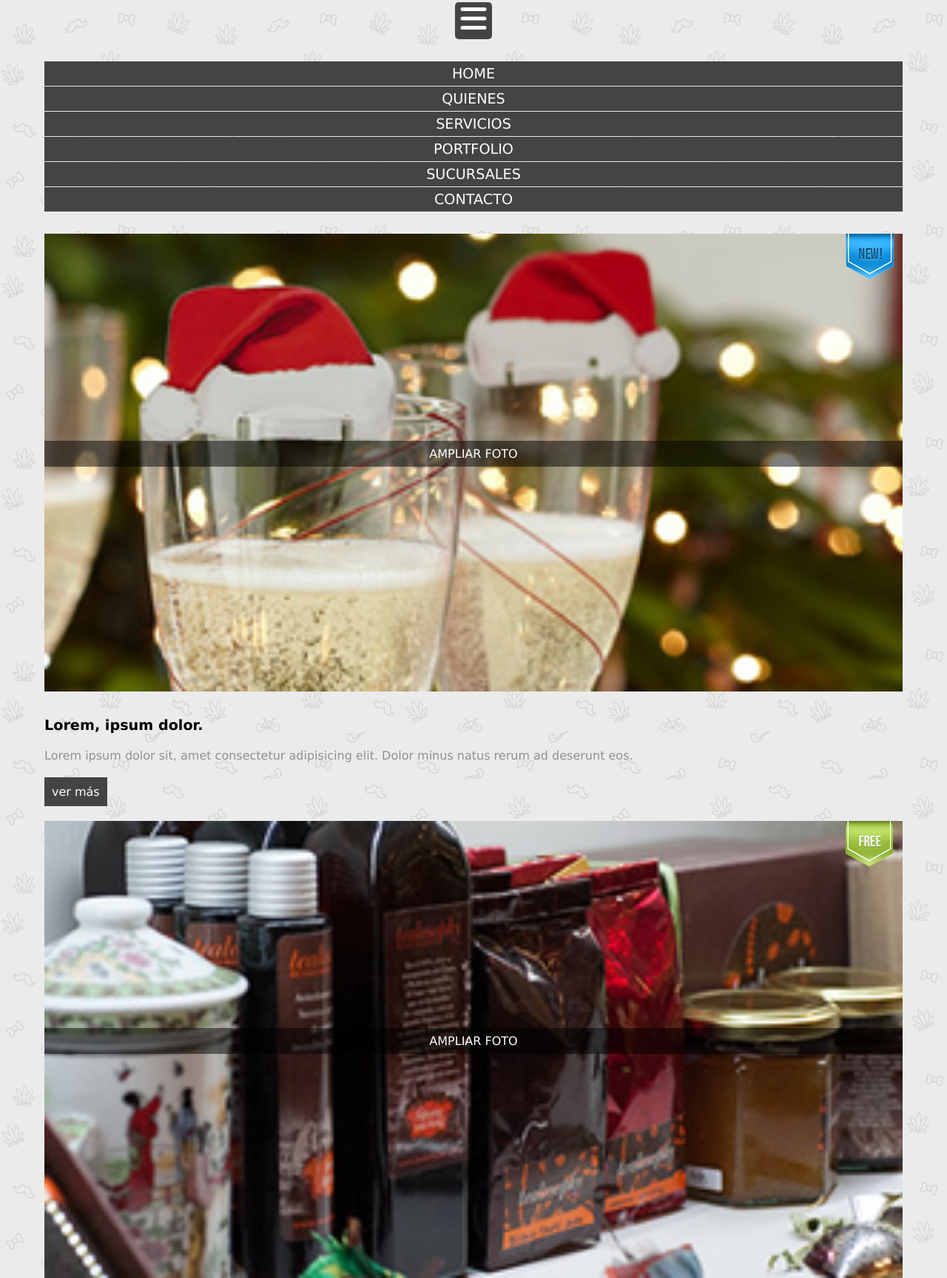
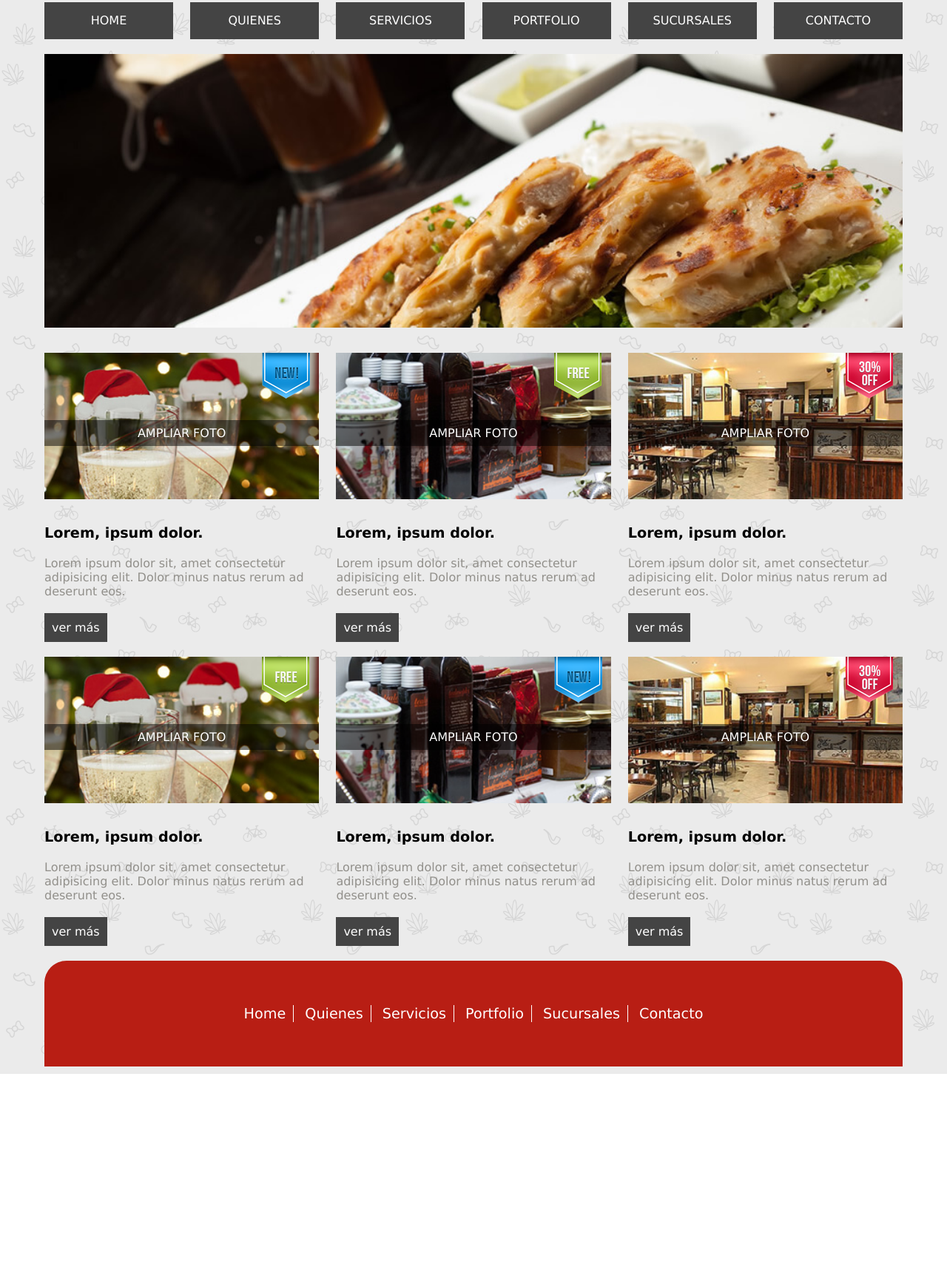
Before and after one commit to PabloMas060/kitchening, a website: page views/home.html in a window 1280 px wide. Shown: the part 221-1949 px from the top of the page at 74% size. After the commit the page ends 1673 px from the top, so only its background shows below. Drawn offline with Linux system fonts and the light colour scheme.

Commit message:
Finalizo estilo responsive Home

```diff
--- a/public/css/home.css
+++ b/public/css/home.css
@@ -37,13 +37,6 @@
     margin-bottom: 0;
 }
 
-
-
-
-
-
-
-
 /* Main */
 
 .home__main__section--banner {
@@ -58,6 +51,7 @@
     position: relative;
     margin-bottom: 30px;
 }
+
 .home__main__section__article--image {
     width: 100%;
 }
@@ -72,29 +66,27 @@
     position: absolute;
     top: 45%;
     left: 0;
-  width: 100%;
-  text-align: center;
-  background-color: rgba(0, 0, 0, 0.5);
-  padding: 8px;
+    width: 100%;
+    text-align: center;
+    background-color: rgba(0, 0, 0, 0.5);
+    padding: 8px;
 }
+
 .home__main__section__article--title {
     margin: 20px 0;
     font-size: 1.2rem;
 }
+
 .home__main__section__article--description {
     color: var(--colorGris);
 }
+
 .home__main__section__article--button {
     display: inline-block;
     padding: 10px;
     margin: 20px 0;
     background-color: var(--colorGrisOscuro);
 }
-
-
-
-
-
 
 /* Footer */
 
@@ -105,8 +97,102 @@
     font-size: 1.2rem;
     padding: 5px;
     text-align: center;
+    text-transform: uppercase;
 }
 
 .home__footer__nav--menu ul li:last-child {
     margin-bottom: 0;
 }
+
+@media (min-width:768px) {
+
+    /* Header */
+
+    .home__header__a--bars {
+        display: none;
+    }
+
+    .home__header__nav--menu ul li {
+        width: 15%;
+        margin-bottom: 20px;
+        margin-right: 2%;
+        font-size: 0.9rem;
+        float: left;
+    }
+
+    .home__header__nav--menu ul li:last-child {
+        margin-right: 0;
+    }
+
+    /* Main */
+
+    .home__main__section--banner {
+        display: block;
+    }
+
+    .home__main__section--banner img {
+        width: 100%;
+    }
+
+    .home__main__section--products {
+        overflow: hidden;
+    }
+
+    .home__main__section__article {
+        width: 49%;
+        float: left;
+        margin-right: 2%;
+    }
+
+    .home__main__section__article:nth-child(even) {
+        margin-right: 0;
+    }
+}
+
+@media (min-width:1024px) {
+
+
+    /* Header */
+
+    .home__header__nav--menu ul li {
+        font-size: 1rem;
+        height: 50px;
+        padding: 15px;
+    }
+
+    /* Main */
+
+    .home__main__section__article {
+        width: 32%;
+
+    }
+
+    .home__main__section__article:nth-child(even) {
+        margin-right: 2%;
+    }
+
+    .home__main__section__article:nth-child(3n) {
+        margin-right: 0;
+    }
+
+    /* Footer */
+
+    .home__footer {
+        background-color: var(--colorRojo);
+        text-align: center;
+        padding: 60px 0;
+        border-radius: 30px 30px 0 0;
+    }
+
+    .home__footer__nav--menu ul li {
+        width: 100%;
+        margin-bottom: 0;
+        padding: 0 10px;
+        display: inline;
+        text-transform: capitalize;
+        border-right: solid 1px #ffffff;
+    }
+    .home__footer__nav--menu ul li:last-child {
+        border-right: none
+    }
+}
--- a/views/home.html
+++ b/views/home.html
@@ -50,7 +50,7 @@
                 <h4 class="home__main__section__article--title">Lorem, ipsum dolor.</h4>
                 <p class="home__main__section__article--description">Lorem ipsum dolor sit, amet consectetur adipisicing
                     elit. Dolor minus natus rerum ad deserunt eos.</p>
-                <a href="">ver más</a>
+                <a class="home__main__section__article--button" href="">ver más</a>
             </article>
             <article class="home__main__section__article">
                 <div class="home__main__section__article--image--container"> <img
@@ -61,7 +61,7 @@
                 <h4 class="home__main__section__article--title">Lorem, ipsum dolor.</h4>
                 <p class="home__main__section__article--description">Lorem ipsum dolor sit, amet consectetur adipisicing
                     elit. Dolor minus natus rerum ad deserunt eos.</p>
-                <a href="">ver más</a>
+                <a class="home__main__section__article--button" href="">ver más</a>
             </article>
             <article class="home__main__section__article">
                 <div class="home__main__section__article--image--container">
@@ -72,7 +72,7 @@
                 <h4 class="home__main__section__article--title">Lorem, ipsum dolor.</h4>
                 <p class="home__main__section__article--description">Lorem ipsum dolor sit, amet consectetur adipisicing
                     elit. Dolor minus natus rerum ad deserunt eos.</p>
-                <a href="">ver más</a>
+                <a class="home__main__section__article--button" href="">ver más</a>
             </article>
             <article class="home__main__section__article">
                 <div class="home__main__section__article--image--container"> <img
@@ -83,7 +83,7 @@
                 <h4 class="home__main__section__article--title">Lorem, ipsum dolor.</h4>
                 <p class="home__main__section__article--description">Lorem ipsum dolor sit, amet consectetur adipisicing
                     elit. Dolor minus natus rerum ad deserunt eos.</p>
-                <a href="">ver más</a>
+                <a class="home__main__section__article--button" href="">ver más</a>
             </article>
             <article class="home__main__section__article">
                 <div class="home__main__section__article--image--container"> <img
@@ -94,7 +94,7 @@
                 <h4 class="home__main__section__article--title">Lorem, ipsum dolor.</h4>
                 <p class="home__main__section__article--description">Lorem ipsum dolor sit, amet consectetur adipisicing
                     elit. Dolor minus natus rerum ad deserunt eos.</p>
-                <a href="">ver más</a>
+                <a class="home__main__section__article--button" href="">ver más</a>
             </article>
         </div>
     </main>
@@ -103,12 +103,12 @@
     <div>
         <nav class="home__footer__nav--menu">
             <ul>
-                <li><a href="/">HOME</a></li>
-                <li><a href="/quienes">QUIENES</a></li>
-                <li><a href="/servicios">SERVICIOS</a></li>
-                <li><a href="/portfolio">PORTFOLIO</a></li>
-                <li><a href="/sucursales">SUCURSALES</a></li>
-                <li><a href="/contacto">CONTACTO</a></li>
+                <li><a href="/">home</a></li>
+                <li><a href="/quienes">quienes</a></li>
+                <li><a href="/servicios">servicios</a></li>
+                <li><a href="/portfolio">portfolio</a></li>
+                <li><a href="/sucursales">sucursales</a></li>
+                <li><a href="/contacto">contacto</a></li>
             </ul>
         </nav>
     </div>
```
